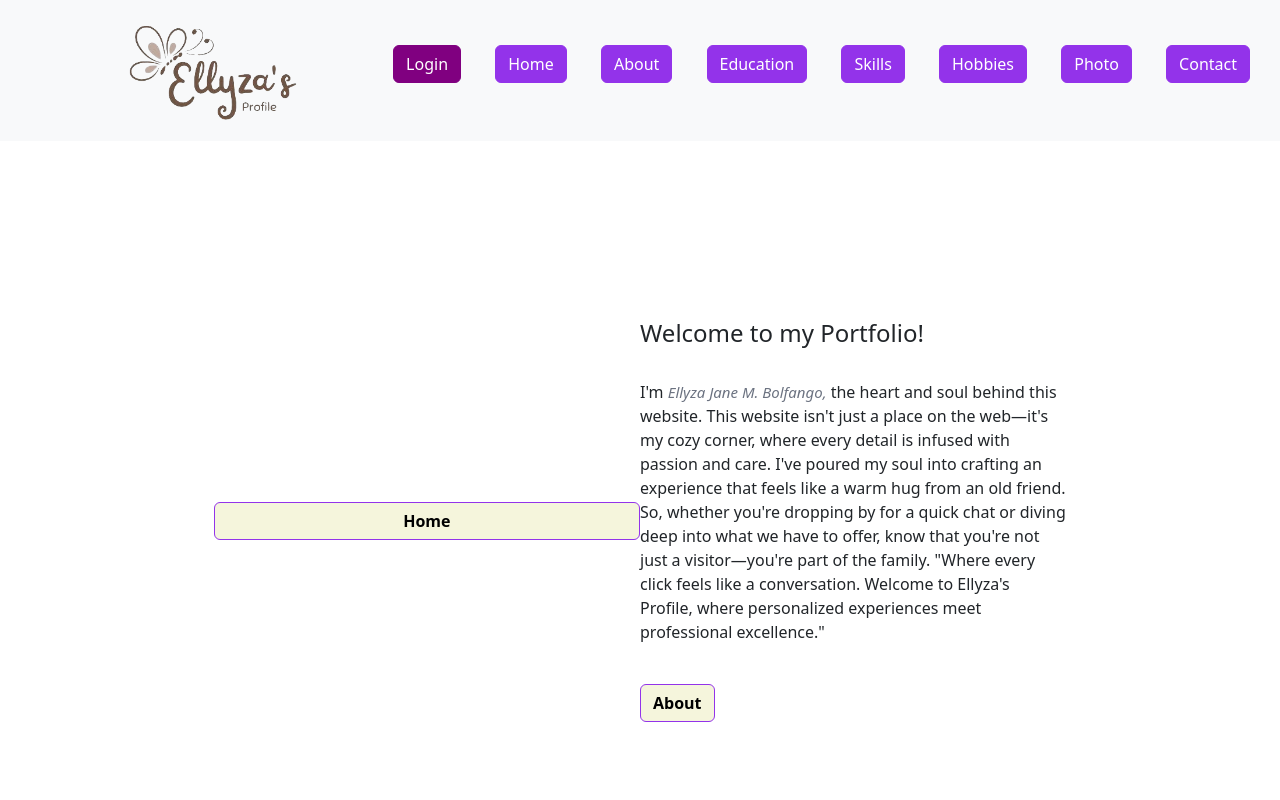
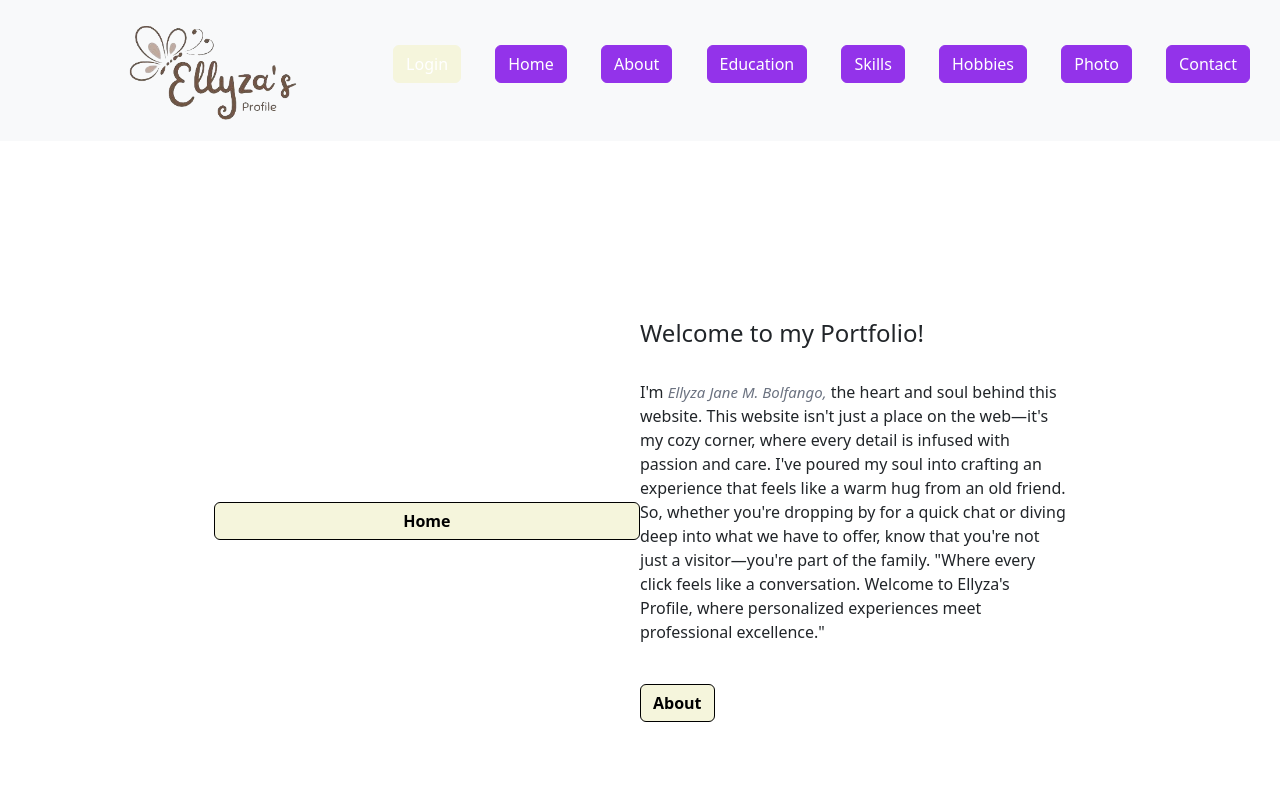
Before and after one commit to ellyzabolfango/EllyzaProfile, a plain HTML site: page index.html in a window 1280 px wide. In both pictures the pointer is over the link "Login". Shown: the top 800 px of the page. Drawn offline with nearby package versions, Linux system fonts and the light colour scheme.

Commit message:
Update style.css

```diff
--- a/style.css
+++ b/style.css
@@ -49,8 +49,8 @@ li {
     border-color: #9333ea;
 }
 .btn.btn-primary:hover {
-    background-color: purple;
-    border-color: purple;
+    background-color: beige;
+    border-color: beige;
 }
 
 /*home*/
@@ -93,11 +93,11 @@ section{
 }
 .btn.btn-info{
     background-color: beige;
-    border-color: #9333ea;
+    border-color: black;
 }
 .btn.btn-info:hover {
-    background-color: purple;
-    border-color: purple;
+    background-color: beige;
+    border-color: beige;
 }
 
 /*about*/
```
